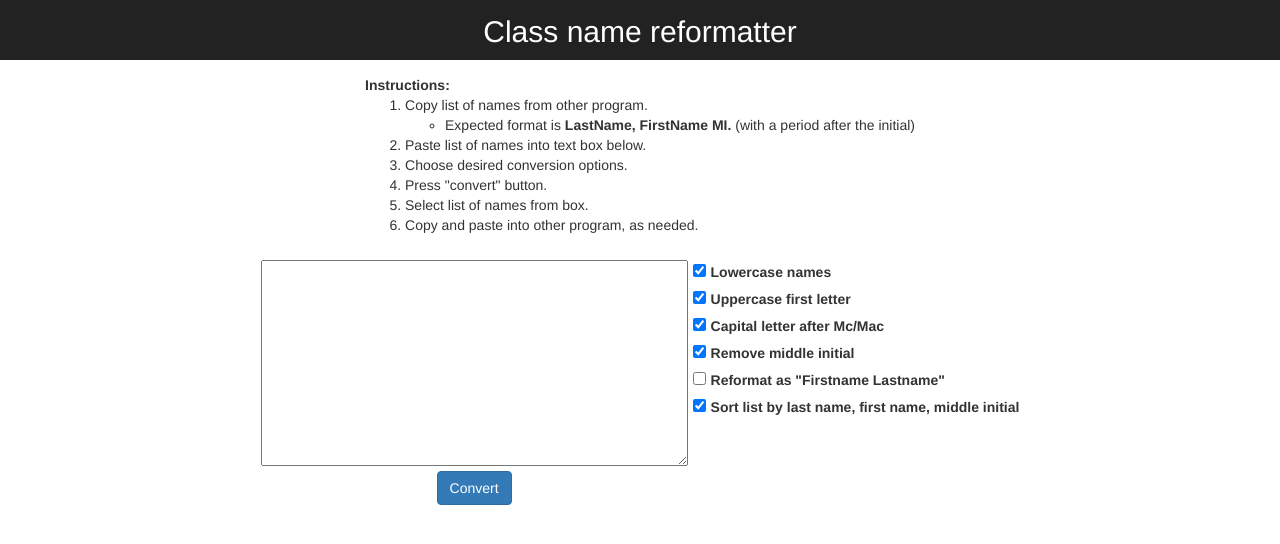
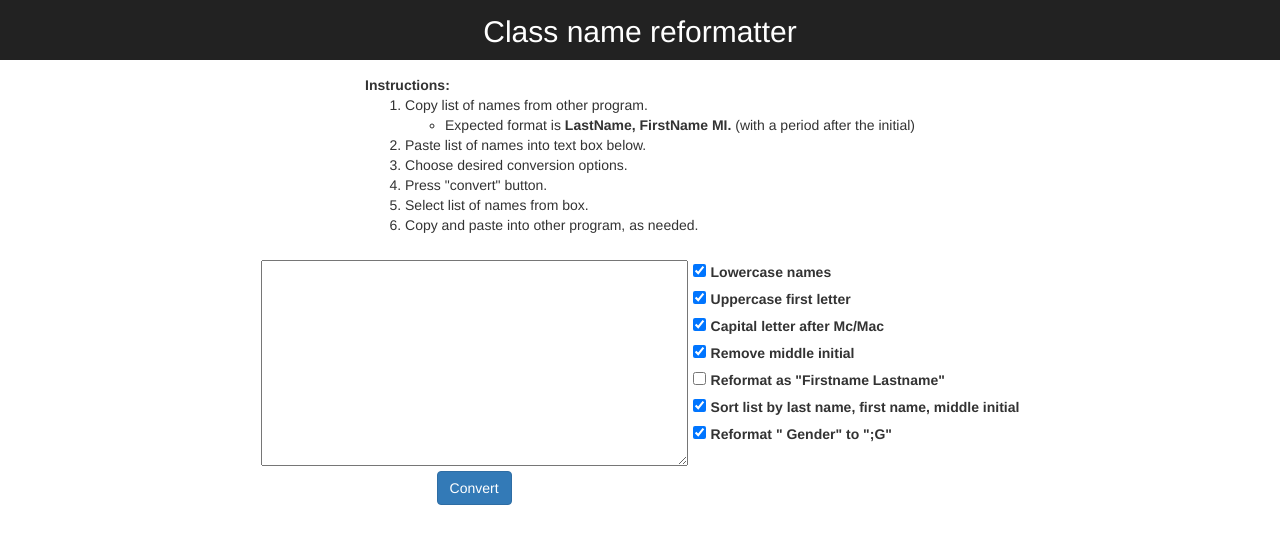
Before and after one commit to thomasoniii/class-reformatter, a React (Create React App) app: page / in a window 1280 px wide. Shown: the top 544 px of the page. Built offline with nearby package versions, Linux system fonts and the light colour scheme.

Commit message:
added reformat gender option

```diff
--- a/src/App.js
+++ b/src/App.js
@@ -14,6 +14,7 @@ class App extends Component {
     reverse_name    : false,
     sort            : true,
     list            : '',
+    reformat_gender : true,
   }
 
   toggle(label) {
@@ -48,6 +49,11 @@ class App extends Component {
 
       if (this.state.reverse_name) {
         k = k.replace(/([^,]+)\s*,\s*(.+)$/, '$2 $1');
+      }
+
+      if (this.state.reformat_gender) {
+        k = k.replace(/ Male$/, ";M")
+        k = k.replace(/ Female/, ";F")
       }
 
       return {
@@ -132,6 +138,10 @@ class App extends Component {
               <input type = 'checkbox' id='sort' checked={this.state.sort} onChange={() => this.toggle('sort')} />
               <label htmlFor='sort'>Sort list by last name, first name, middle initial</label>
             </div>
+            <div>
+              <input type = 'checkbox' id='sort' checked={this.state.reformat_gender} onChange={() => this.toggle('reformat_gender')} />
+              <label htmlFor='reformat_gender'>Reformat " Gender" to ";G"</label>
+            </div>
           </div>
         </div>
       </div>
```
